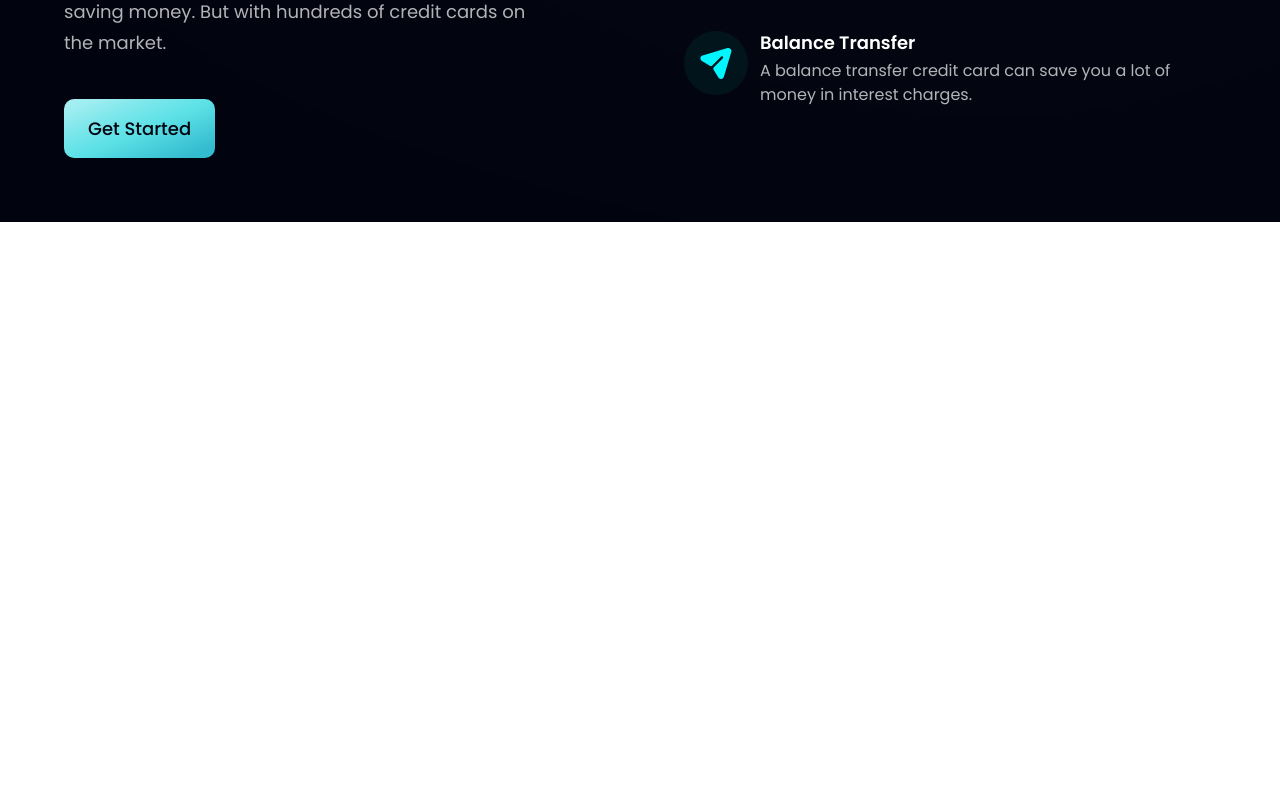
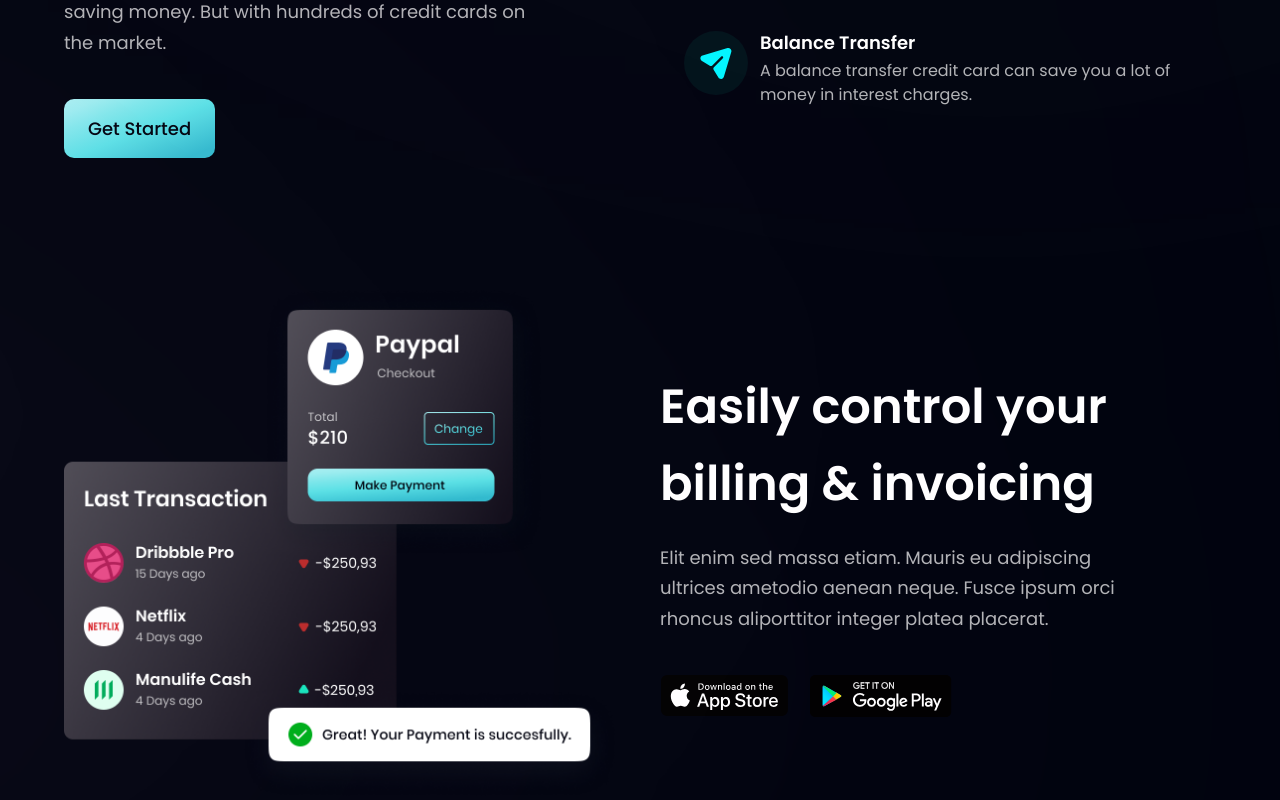
Before and after one commit to jassy1995/prac1, a React (Vite) app: page / in a window 1280 px wide. Shown: the part 1404-2204 px from the top of the page. Before the commit the page ends 1626 px from the top, so only its background shows below. Built offline with nearby package versions, Linux system fonts and the light colour scheme; a web font is replaced by a local one.

Commit message:
added the billing section

```diff
--- a/src/App.jsx
+++ b/src/App.jsx
@@ -1,4 +1,4 @@
-import { Navbar, Hero, Stats, Business } from "./components";
+import { Navbar, Hero, Stats, Business, Billing, } from "./components";
 import style from "./style";
 
 
@@ -18,6 +18,7 @@
       <div className={`${style.boxWidth}`}>
         <Stats />
         <Business />
+        <Billing />
       </div>
     </div>
 
--- /dev/null
+++ b/src/components/Billing.jsx
@@ -0,0 +1,34 @@
+import { apple, bill, google } from "../assets";
+import styles, { layout } from "../style";
+
+const Billing = () => (
+  <section id="product" className={layout.sectionReverse}>
+    <div className={layout.sectionImgReverse}>
+      <img src={bill} alt="billing" className="w-[100%] h-[100%] relative z-[5]" />
+
+      {/* gradient start */}
+      <div className="absolute z-[3] -left-1/2 top-0 w-[50%] h-[50%] rounded-full white__gradient" />
+      <div className="absolute z-[0] w-[50%] h-[50%] -left-1/2 bottom-0 rounded-full pink__gradient" />
+      {/* gradient end */}
+    </div>
+
+    <div className={layout.sectionInfo}>
+      <h2 className={styles.heading2}>
+        Easily control your <br className="sm:block hidden" /> billing &
+        invoicing
+      </h2>
+      <p className={`${styles.paragraph} max-w-[470px] mt-5`}>
+        Elit enim sed massa etiam. Mauris eu adipiscing ultrices ametodio
+        aenean neque. Fusce ipsum orci rhoncus aliporttitor integer platea
+        placerat.
+      </p>
+
+      <div className="flex flex-row flex-wrap sm:mt-10 mt-6">
+        <img src={apple} alt="google_play" className="w-[128.86px] h-[42.05px] object-contain mr-5 cursor-pointer" />
+        <img src={google} alt="google_play" className="w-[144.17px] h-[43.08px] object-contain cursor-pointer" />
+      </div>
+    </div>
+  </section>
+);
+
+export default Billing;
--- a/src/components/index.js
+++ b/src/components/index.js
@@ -1,6 +1,6 @@
 import Navbar from "./Navbar";
 import Loader from "./Loader";
-// import Billing from "./Billing";
+import Billing from "./Billing";
 // import CardDeal from "./CardDeal";
 import Business from "./Bussiness";
 // import Clients from "./Clients";
@@ -14,7 +14,7 @@
 
 export {
   Navbar,
-  // Billing,
+  Billing,
   // CardDeal,
   Business,
   // Clients,
```
